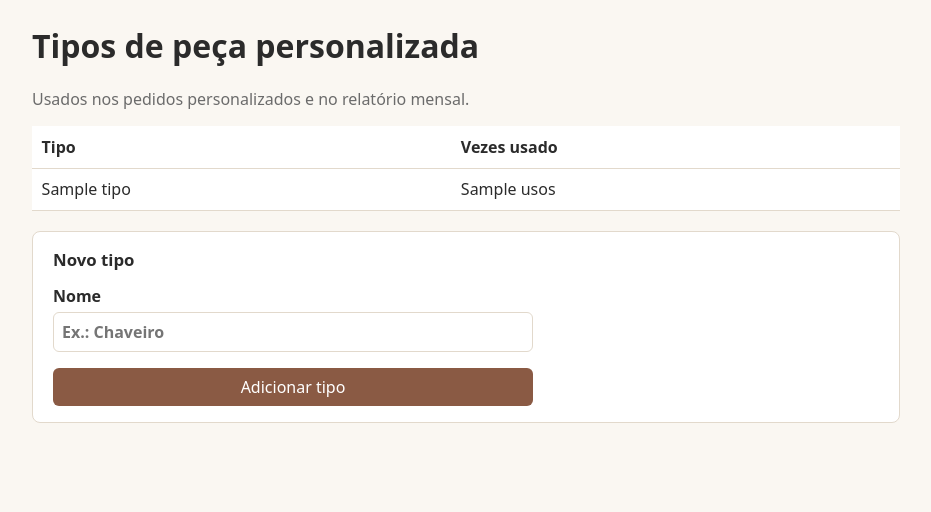
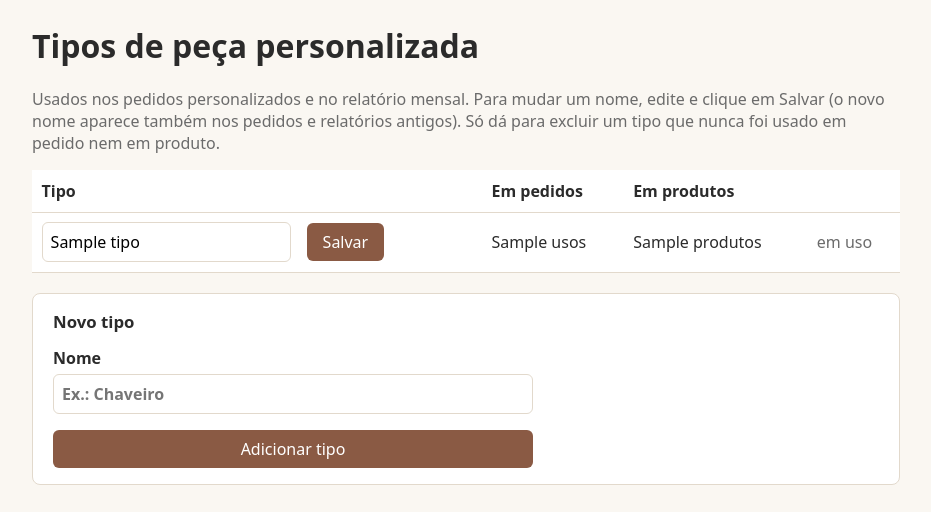
Before and after one commit to Coelho-dev99/Loja_Portal_Flask, a Python web app: template app/templates/admin/tipos.html in a window 1280 px wide. Shown: the top 512 px of the page, without its empty margins (174-1105 px from the left). Run offline with Jinja, Linux system fonts and the light colour scheme; the template is opened without the code that fills it: most values are stand-ins (such as "Sample title", 1, 10 or a date in 2020).

Commit message:
alteração 2.0

```diff
--- a/app/templates/admin/tipos.html
+++ b/app/templates/admin/tipos.html
@@ -3,14 +3,40 @@
 
 {% block conteudo %}
 <h1>Tipos de peça personalizada</h1>
-<p class="nota">Usados nos pedidos personalizados e no relatório mensal.</p>
+<p class="nota">
+  Usados nos pedidos personalizados e no relatório mensal. Para mudar um nome, edite e clique em
+  Salvar (o novo nome aparece também nos pedidos e relatórios antigos). Só dá para excluir um tipo
+  que nunca foi usado em pedido nem em produto.
+</p>
 
 <div class="tabela">
   <table>
-    <thead><tr><th>Tipo</th><th>Vezes usado</th></tr></thead>
+    <thead><tr><th>Tipo</th><th>Em pedidos</th><th>Em produtos</th><th></th></tr></thead>
     <tbody>
     {% for t in tipos %}
-      <tr><td>{{ t.nome }}</td><td>{{ t.usos }}</td></tr>
+      <tr>
+        <td>
+          <form method="post" action="{{ url_for('admin.tipo_editar', tipo_id=t.id) }}" class="acoes">
+            <input type="hidden" name="csrf_token" value="{{ csrf_token() }}">
+            <input type="text" name="nome" value="{{ t.nome }}" maxlength="60" required
+                   aria-label="Nome do tipo">
+            <button type="submit">Salvar</button>
+          </form>
+        </td>
+        <td>{{ t.usos }}</td>
+        <td>{{ t.produtos }}</td>
+        <td>
+          {% if t.usos == 0 and t.produtos == 0 %}
+          <form method="post" action="{{ url_for('admin.tipo_excluir', tipo_id=t.id) }}"
+                data-confirmar="Excluir o tipo “{{ t.nome }}”? Isso não pode ser desfeito.">
+            <input type="hidden" name="csrf_token" value="{{ csrf_token() }}">
+            <button type="submit" class="link">Excluir</button>
+          </form>
+          {% else %}
+          <span class="nota">em uso</span>
+          {% endif %}
+        </td>
+      </tr>
     {% endfor %}
     </tbody>
   </table>
```
Also changed, not shown: app/routes/admin.py (+74 -1 lines).
